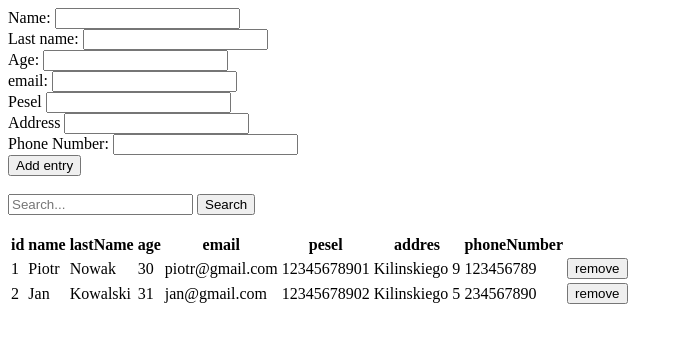
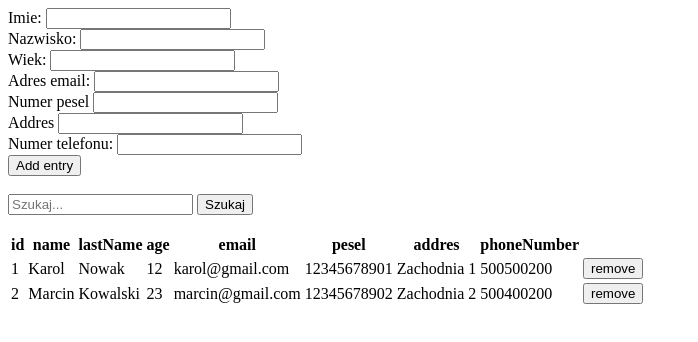
Before and after one commit to DamianGle/DamianGle.github.io, a plain HTML site: page lab4/index.html in a window 1280 px wide. Shown: the whole page, without its empty margins (0-698 px from the left). Drawn offline with Linux system fonts and the light colour scheme.

Commit message:
Small fix.

```diff
--- a/lab4/index.html
+++ b/lab4/index.html
@@ -6,66 +6,66 @@
   </head>
   <body>
     <form id="addForm" onsubmit="return add(event)">
-      <label for="name">Name:</label>
+      <label for="name">Imie:</label>
       <input name="name" type="text" />
       <br />
-      <label for="lastName">Last name:</label>
+      <label for="lastName">Nazwisko:</label>
       <input name="lastName" type="text" />
       <br />
-      <label for="age">Age:</label>
+      <label for="age">Wiek:</label>
       <input name="age" type="number" />
       <br />
-      <label for="email">email:</label>
+      <label for="email">Adres email:</label>
       <input name="email" type="email" />
       <br />
-      <label for="pesel">Pesel</label>
+      <label for="pesel">Numer pesel</label>
       <input name="pesel" type="text" />
       <br />
-      <label for="address">Address</label>
+      <label for="address">Addres</label>
       <input name="address" type="text" />
       <br />
-      <label for="phoneNumber">Phone Number:</label>
+      <label for="phoneNumber">Numer telefonu:</label>
       <input name="phoneNumber" type="text" />
       <br />
       <input id="submitBtn" type="submit" value="Add entry" />
     </form>
     <br />
     <div id="searchFiled">
-      <input id="searchBar" name="search" type="text" placeholder="Search..." />
-      <button onclick="return search(event)">Search</button>
+      <input id="searchBar" name="search" type="text" placeholder="Szukaj..." />
+      <button onclick="return search(event)">Szukaj</button>
     </div>
     <br />
     <div id="tableDiv"></div>
     <br />
     <script type="text/javascript">
-      window.indexedDB = window.indexedDB || window.mozIndexedDB || window.webkitIndexedDB || window.msIndexedDB;
-      window.IDBTransaction = window.IDBTransaction || window.webkitIDBTransaction || window.msIDBTransaction;
-      window.IDBKeyRange = window.IDBKeyRange || window.webkitIDBKeyRange || window.msIDBKeyRange;
+    window.indexedDB = window.indexedDB || window.mozIndexedDB || window.webkitIndexedDB || window.msIndexedDB;
+    window.IDBTransaction = window.IDBTransaction || window.webkitIDBTransaction || window.msIDBTransaction;
+    window.IDBKeyRange = window.IDBKeyRange || window.webkitIDBKeyRange || window.msIDBKeyRange;
 
       if (!window.indexedDB) {
         window.alert(
-          "It is not support for YOU."
+          "Your browser doesn't support a stable version of IndexedDB."
         );
       }
 
       const clientData = [
         {
-          name: "Piotr",
+          name: "Karol",
           lastName: "Nowak",
-          age: "30",
-          email: "piotr@gmail.com",
+          age: "12",
+          email: "karol@gmail.com",
           pesel: '12345678901',
-          addres: "Kilinskiego 9",
-          phoneNumber: "123456789"
+          addres: "Zachodnia 1",
+          phoneNumber: "500500200"
         },
         {
-          name: "Jan",
+          name: "Marcin",
           lastName: "Kowalski",
-          age: "31",
-          email: "jan@gmail.com",
+          age: "23",
+          email: "marcin@gmail.com",
           pesel: '12345678902',
-          address: "Kilinskiego 5",
-          phoneNumber: "234567890"
+          address: "Zachodnia 2",
+          phoneNumber: "500400200"
         },
       ];
 
@@ -130,7 +130,8 @@
           );
         };
       }
-           function search(event) {
+
+      function search(event) {
         event.preventDefault();
 
         let searchInputs = document.getElementById("searchBar").value.split(' ');
```
